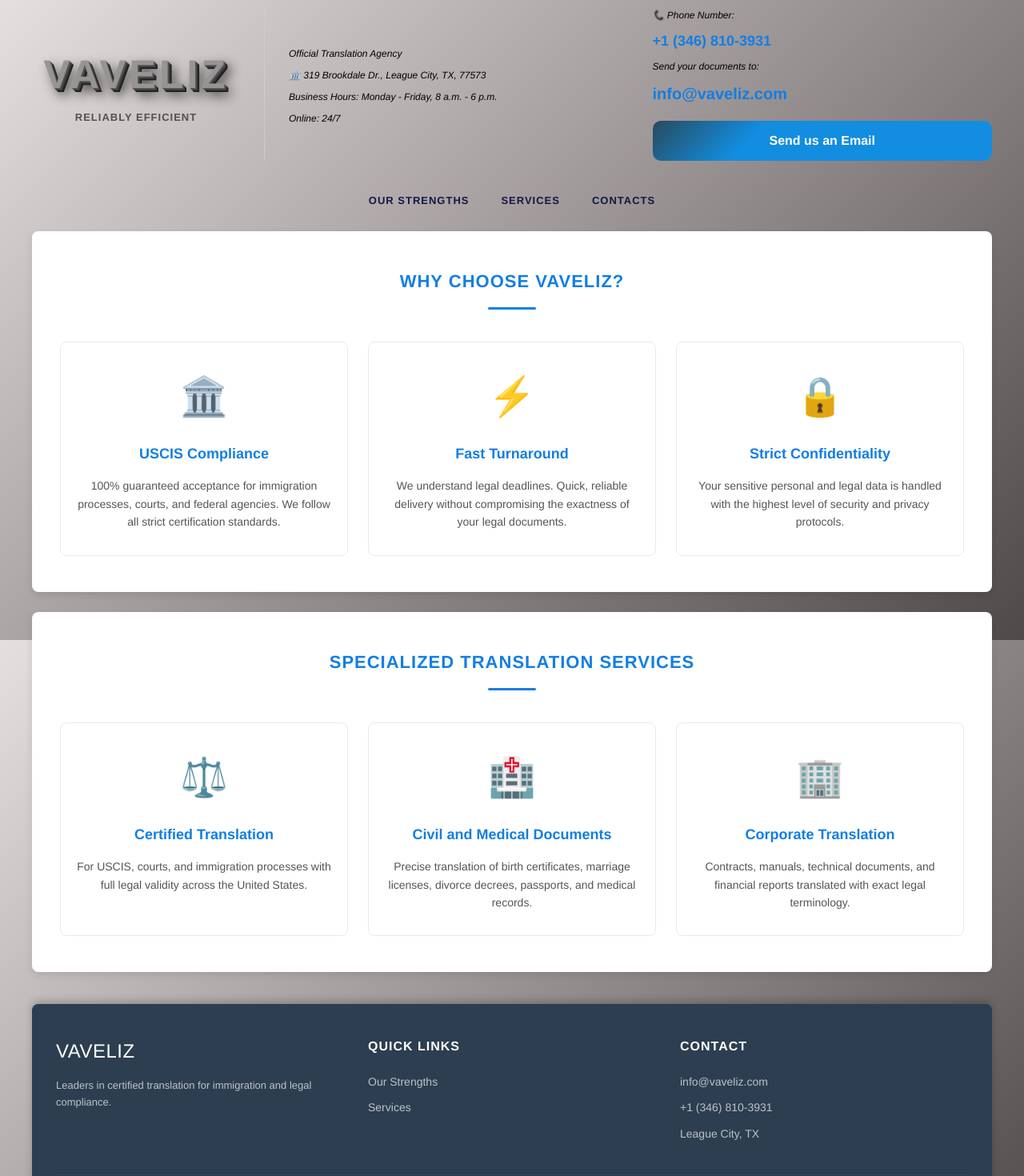
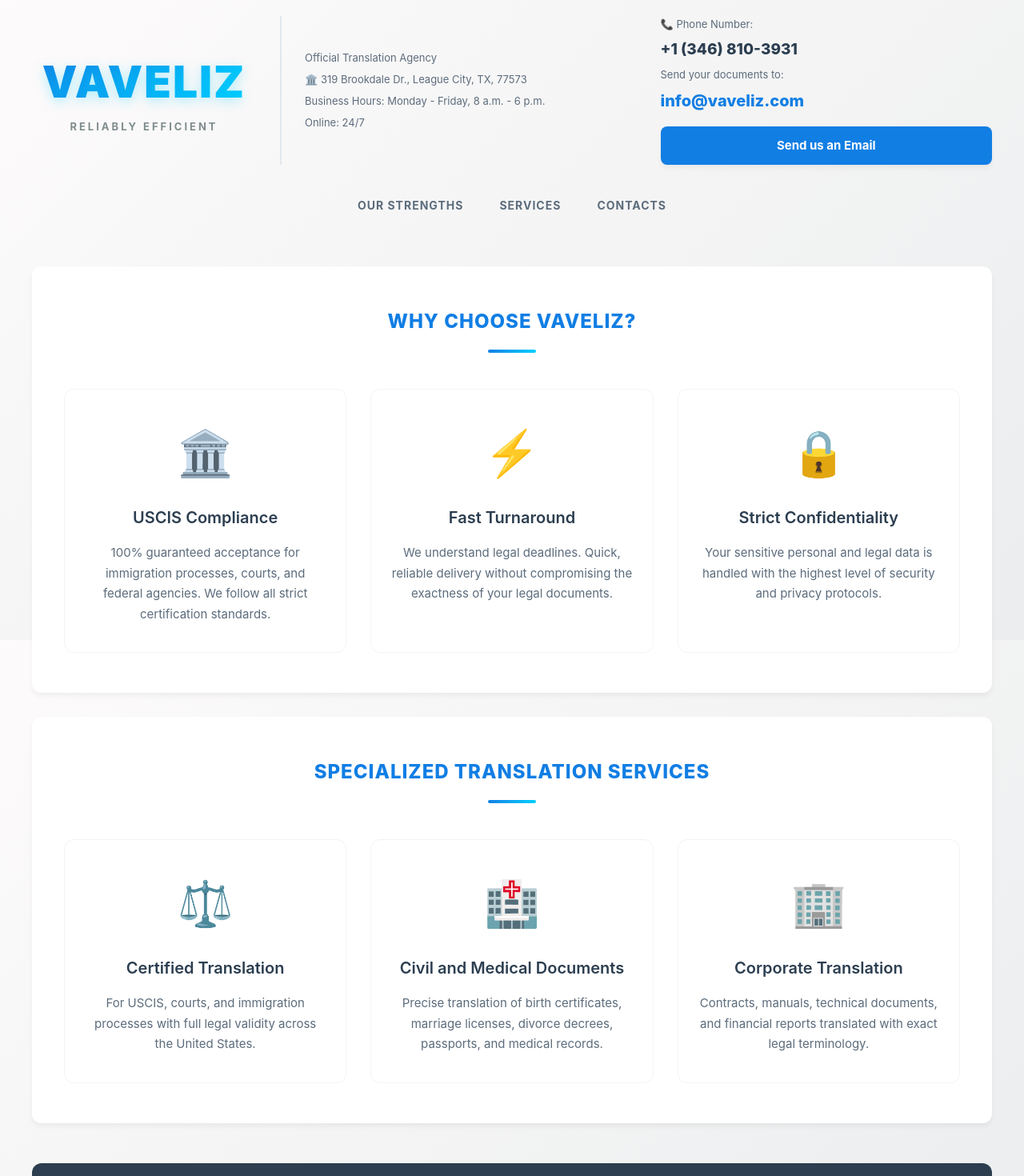
Before and after one commit to vavelizapp/vavelizapp, a React (Vite) app: page / in a window 1280 px wide. Shown: the top 1470 px of the page at 80% size. Built offline with nearby package versions, Linux system fonts and the light colour scheme.

Commit message:
cambio interfase colores claros

```diff
--- a/src/App.css
+++ b/src/App.css
@@ -1,112 +1,286 @@
-:root {
-  --text-titulos: #117ee4;
-  --text-main: #000000;
-  --text-logo: #969593;
-  --text-slogan: #555050;
-  --text-muted: #161744;
+/* App.css - Estructura y Componentes */
+
+.app-container {
+  max-width: 1200px;
+  margin: 0 auto;
+  padding: 20px 15px;
 }
 
-body {
-  margin: 0;
-  padding: 0;
-  background: linear-gradient(135deg, #e6dfdf 0%, #504949 100%);
-  background-attachment: fixed;
-  color: var(--text-main);
-  font-family: 'Helvetica Neue', Arial, sans-serif;
-  line-height: 1.6;
-  min-height: 100vh;
+/* --- CABECERA --- */
+.top-header {
+  margin-bottom: 20px;
+  padding-bottom: 15px;
 }
 
-h1, h2 {
-  color: var(--text-titulos);
-  font-weight: 500;
-  letter-spacing: 0.5px;
-}
-
-strong {
-  color: var(--text-titulos);
-}
-
-/* --- ESTILOS BASE --- */
-.app-container { max-width: 1200px; margin: 0 auto; padding: 10px; }
-
-/* --- CABECERA --- */
-.top-header { margin-bottom: 2px; padding-bottom: 5px; }
 .header-grid {
   display: grid;
-  grid-template-columns: 260px 1px 1fr 1fr;
+  grid-template-columns: 280px 1px 1fr 1fr;
   gap: 30px;
   align-items: center;
 }
 
-.divider { border-left: 1px solid #ccc; height: 100%; min-height: 80px;}
+.divider {
+  border-left: 2px solid #e1e8ed;
+  height: 100%;
+  min-height: 90px;
+}
 
-/* --- MARCA --- */
-.brand-lang-container { display: flex; flex-direction: column; align-items: center; justify-content: center; }
-.brand-text-block { text-align: center; }
+/* --- MARCA Y LOGO --- */
+.brand-lang-container {
+  display: flex;
+  flex-direction: column;
+  align-items: center;
+  justify-content: center;
+}
+
+.brand-text-block {
+  text-align: center;
+}
+
 .brand-text-block h1 {
-  margin: 0; font-size: 50px; font-weight: 800; letter-spacing: 4px; color: var(--text-logo);
-  text-shadow: 1px 1px 0px #5a5a5a, 2px 2px 0px #4a4a4a, 3px 3px 0px #3a3a3a, 4px 4px 0px #2a2a2a, 5px 5px 0px #1a1a1c, 8px 8px 15px rgba(0, 0, 0, 0.9);
+  margin: 0;
+  font-size: 55px;
+  font-weight: 900;
+  letter-spacing: 2px;
+  /* Efecto de texto con gradiente llamativo */
+  background: var(--logo-gradient);
+  -webkit-background-clip: text;
+  -webkit-text-fill-color: transparent;
+  text-shadow: 0px 4px 15px rgba(0, 210, 255, 0.3);
 }
-.brand-tagline { display: block; font-size: 13px; font-weight: 800; letter-spacing: 1px; color: var(--text-slogan); margin-top: 4px; text-transform: uppercase; }
+
+.brand-tagline {
+  display: block;
+  font-size: 13px;
+  font-weight: 700;
+  letter-spacing: 3px;
+  color: var(--slogan-color);
+  margin-top: 2px;
+  text-transform: uppercase;
+}
 
 /* --- CONTACTO Y NAVEGACIÓN --- */
-.contact-column { display: flex; flex-direction: column; gap: 8px; }
-.contact-text { padding-top: 5px; }
-.label { font-size: 12px; color: var(--text-main); margin: 0; font-style: italic; }
-.subtext { font-size: 12px; color: var(--text-main); font-style: italic; margin: 0; }
-.value { font-size: 18px; font-weight: bold; color: var(--text-titulos); margin: 0; }
-.email { color: var(--text-titulos); text-decoration: none; font-size: 20px; font-weight: bold; }
+.contact-column {
+  display: flex;
+  flex-direction: column;
+  gap: 6px;
+}
+
+.label {
+  font-size: 13px;
+  color: var(--text-muted);
+  margin: 0;
+}
+
+.subtext {
+  font-size: 13px;
+  color: var(--text-muted);
+  margin: 0;
+}
+
+.value {
+  font-size: 19px;
+  font-weight: 800;
+  color: var(--text-main);
+  margin: 0;
+}
+
+.email {
+  color: var(--primary-color);
+  text-decoration: none;
+  font-size: 20px;
+  font-weight: 800;
+  transition: 0.2s ease;
+}
+
+.email:hover {
+  color: var(--primary-hover);
+}
 
 .quote-button {
-  background: linear-gradient(135deg, #284a5e 0%, #128ddf 30%);
-  color: #ffffff; border: none; padding: 12px 20px; font-weight: bold; border-radius: 10px;
-  cursor: pointer; margin-top: 10px; transition: 0.3s; text-decoration: none; text-align: center; display: inline-block;
+  background: var(--primary-color);
+  color: #ffffff;
+  border: none;
+  padding: 12px 24px;
+  font-size: 15px;
+  font-weight: bold;
+  border-radius: 8px;
+  cursor: pointer;
+  margin-top: 10px;
+  transition: all 0.3s ease;
+  text-decoration: none;
+  text-align: center;
+  display: inline-block;
+  box-shadow: var(--shadow-sm);
 }
-.quote-button:hover { background: #0a68e4; box-shadow: 0 4px 10px rgba(10, 104, 228, 0.4); transform: translateY(-2px);}
 
-.main-nav { display: flex; justify-content: center; gap: 40px; margin-top: 40px; margin-bottom: 20px; }
-.main-nav a { font-size: 13px; color: var(--text-muted); text-decoration: none; font-weight: bold; text-transform: uppercase; letter-spacing: 1px;}
-.main-nav a:hover { color: var(--text-titulos); }
+.quote-button:hover {
+  background: var(--primary-hover);
+  box-shadow: var(--shadow-lg);
+  transform: translateY(-2px);
+}
+
+.main-nav {
+  display: flex;
+  justify-content: center;
+  gap: 45px;
+  margin-top: 40px;
+  margin-bottom: 30px;
+}
+
+.main-nav a {
+  font-size: 14px;
+  color: var(--text-muted);
+  text-decoration: none;
+  font-weight: 700;
+  text-transform: uppercase;
+  letter-spacing: 1px;
+  transition: color 0.2s ease;
+}
+
+.main-nav a:hover {
+  color: var(--primary-color);
+}
 
 /* --- SECCIONES BASE --- */
-section { background-color: #ffffff; padding: 45px 35px; border-radius: 8px; margin-bottom: 25px; box-shadow: 0 4px 10px rgba(0, 0, 0, 0.1); }
-.section-title { text-align: center; text-transform: uppercase; font-size: 22px; font-weight: 600; letter-spacing: 1px; color: var(--text-titulos); margin-top: 0; margin-bottom: 40px; position: relative; }
-.section-title::after { content: ''; display: block; width: 60px; height: 3px; background: var(--text-titulos); margin: 15px auto 0; border-radius: 2px; }
+section {
+  background-color: var(--card-bg);
+  padding: 50px 40px;
+  border-radius: 12px;
+  margin-bottom: 30px;
+  box-shadow: var(--shadow-sm);
+}
+
+.section-title {
+  text-align: center;
+  text-transform: uppercase;
+  font-size: 24px;
+  font-weight: 800;
+  letter-spacing: 1px;
+  color: var(--primary-color);
+  margin-bottom: 45px;
+  position: relative;
+}
+
+.section-title::after {
+  content: '';
+  display: block;
+  width: 60px;
+  height: 4px;
+  background: var(--logo-gradient);
+  margin: 15px auto 0;
+  border-radius: 2px;
+}
 
 /* --- TARJETAS DE SERVICIOS / FORTALEZAS --- */
-.services-grid { display: grid; grid-template-columns: repeat(auto-fit, minmax(250px, 1fr)); gap: 25px; }
-.service-card { border: 1px solid #eaeaea; border-radius: 8px; padding: 30px 20px; text-align: center; transition: 0.3s; background: #fff; }
-.service-card:hover { box-shadow: 0 8px 15px rgba(0,0,0,0.08); transform: translateY(-5px); border-color: #cce5ff; }
-.service-icon { font-size: 3rem; margin-bottom: 15px; }
-.service-card h3 { font-size: 18px; color: #117ee4; margin-bottom: 15px; }
-.service-card p { font-size: 14px; color: #555; line-height: 1.6; margin: 0; }
+.services-grid {
+  display: grid;
+  grid-template-columns: repeat(auto-fit, minmax(280px, 1fr));
+  gap: 30px;
+}
+
+.service-card {
+  border: 1px solid #f0f4f8;
+  border-radius: 12px;
+  padding: 35px 25px;
+  text-align: center;
+  transition: all 0.4s ease;
+  background: var(--card-bg);
+}
+
+.service-card:hover {
+  box-shadow: var(--shadow-lg);
+  transform: translateY(-6px);
+  border-color: #d1e5f7;
+}
+
+.service-icon {
+  font-size: 3.5rem;
+  margin-bottom: 20px;
+}
+
+.service-card h3 {
+  font-size: 20px;
+  color: var(--text-main);
+  margin-bottom: 15px;
+}
+
+.service-card p {
+  font-size: 15px;
+  color: var(--text-muted);
+  line-height: 1.7;
+  margin: 0;
+}
 
 /* --- FOOTER --- */
-.site-footer { background-color: #2c3e50; color: #ecf0f1; padding: 40px 30px; border-radius: 8px 8px 0 0; margin-top: 40px; box-shadow: 0 -4px 10px rgba(0,0,0,0.2); }
-.footer-grid { display: grid; grid-template-columns: repeat(auto-fit, minmax(200px, 1fr)); gap: 30px; border-bottom: 1px solid #34495e; padding-bottom: 30px; }
-.footer-col h4 { color: #fff; font-size: 16px; margin-top: 0; margin-bottom: 20px; text-transform: uppercase; letter-spacing: 1px; }
-.footer-col p { font-size: 13px; color: #bdc3c7; line-height: 1.6; }
-.footer-col ul { list-style: none; padding: 0; margin: 0; }
-.footer-col ul li { margin-bottom: 10px; font-size: 14px; color: #bdc3c7;}
-.footer-col ul li a { color: #bdc3c7; text-decoration: none; transition: 0.2s; }
-.footer-col ul li a:hover { color: #3498db; }
+.site-footer {
+  background-color: var(--text-main);
+  color: #ffffff;
+  padding: 50px 40px 30px;
+  border-radius: 12px 12px 0 0;
+  margin-top: 50px;
+}
+
+.footer-grid {
+  display: grid;
+  grid-template-columns: repeat(auto-fit, minmax(200px, 1fr));
+  gap: 40px;
+  border-bottom: 1px solid #4a5d70;
+  padding-bottom: 40px;
+}
+
+.footer-col h4 {
+  color: #a0aec0;
+  font-size: 14px;
+  margin-bottom: 20px;
+  text-transform: uppercase;
+  letter-spacing: 2px;
+}
+
+.footer-col p {
+  font-size: 14px;
+  color: #cbd5e1;
+  line-height: 1.7;
+}
+
+.footer-col ul {
+  list-style: none;
+  padding: 0;
+  margin: 0;
+}
+
+.footer-col ul li {
+  margin-bottom: 12px;
+  font-size: 14px;
+}
+
+.footer-col ul li a {
+  color: #cbd5e1;
+  text-decoration: none;
+  transition: 0.2s;
+}
+
+.footer-col ul li a:hover {
+  color: #00d2ff;
+}
 
 /* --- DISEÑO RESPONSIVO (Móviles y Tablets) --- */
-@media (max-width: 900px) {
+@media (max-width: 950px) {
   .header-grid {
     grid-template-columns: 1fr;
     text-align: center;
-    gap: 15px;
+    gap: 20px;
   }
   .divider { display: none; }
   .contact-column { align-items: center; }
-  .brand-text-block { margin-top: 10px; }
+  .brand-text-block { margin-top: 15px; }
   .main-nav { flex-wrap: wrap; gap: 20px; }
 }
 
 @media (max-width: 600px) {
-  section { padding: 30px 15px; }
-  .brand-text-block h1 { font-size: 40px; }
+  .app-container { padding: 10px; }
+  section { padding: 40px 20px; }
+  .brand-text-block h1 { font-size: 45px; }
   .main-nav { flex-direction: column; gap: 15px; align-items: center; }
+  .services-grid { grid-template-columns: 1fr; }
 }
--- a/src/index.css
+++ b/src/index.css
@@ -1,28 +1,40 @@
+/* index.css - Estilos Globales y Variables */
 :root {
-  --text-titulos: #117ee4;
-  --text-main: #3bda14;
-  --text-logo: #ffaa00;
-  --text-slogan: #dd1313;
-  --text-muted: #a20ddd;
+  /* Paleta de Colores Premium */
+  --bg-gradient: linear-gradient(135deg, #fdfbfb 0%, #ebedee 100%);
+  --text-main: #2c3e50; /* Gris pizarra oscuro, más elegante y legible que el negro puro */
+  --text-muted: #5c6c7c; /* Gris medio para textos secundarios */
+
+  --primary-color: #117ee4; /* Azul confianza legal */
+  --primary-hover: #095ab8; /* Azul oscuro para interacciones */
+
+  /* Gradiente espectacular para el LOGO VAVELIZ */
+  --logo-gradient: linear-gradient(135deg, #117ee4 0%, #00d2ff 100%);
+  --slogan-color: #7f8c8d; /* Gris metálico sutil */
+
+  /* Colores de Tarjetas y Sombras */
+  --card-bg: #ffffff;
+  --shadow-sm: 0 4px 6px rgba(0, 0, 0, 0.05);
+  --shadow-lg: 0 10px 25px rgba(17, 126, 228, 0.15);
 }
+
 body {
   margin: 0;
   padding: 0;
-
-  /* Efecto de Fondo Metalizado (Titanio Oscuro) */
-  background: linear-gradient(135deg, #e6dfdf 0%, #d1c8c8 100%);
-  background-attachment: fixed; /* El metal se queda fijo aunque bajes la página */
-
+  background: var(--bg-gradient);
+  background-attachment: fixed;
   color: var(--text-main);
-  font-family: 'Helvetica Neue', Arial, sans-serif;
+  font-family: 'Inter', 'Helvetica Neue', Arial, sans-serif;
   line-height: 1.6;
   min-height: 100vh;
+  -webkit-font-smoothing: antialiased; /* Suaviza las fuentes en Mac/iOS */
 }
-h1, h2 {
-  color: var(--text-titulos);
-  font-weight: 500;
-  letter-spacing: 0.5px;
+
+h1, h2, h3, h4 {
+  font-weight: 600;
+  margin-top: 0;
 }
+
 strong {
-  color: var(--text-titulos);
+  color: var(--primary-color);
 }
```
